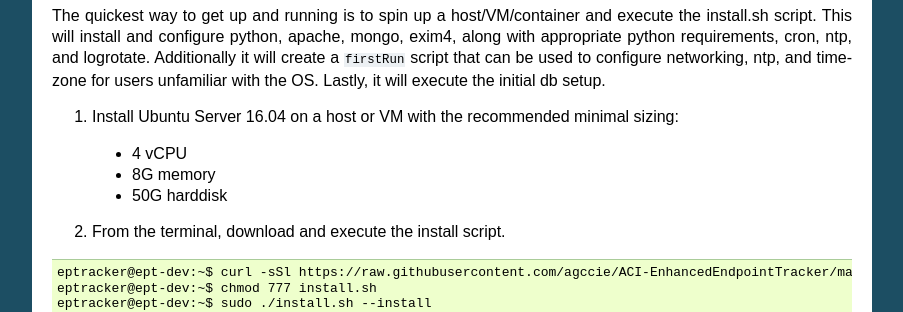
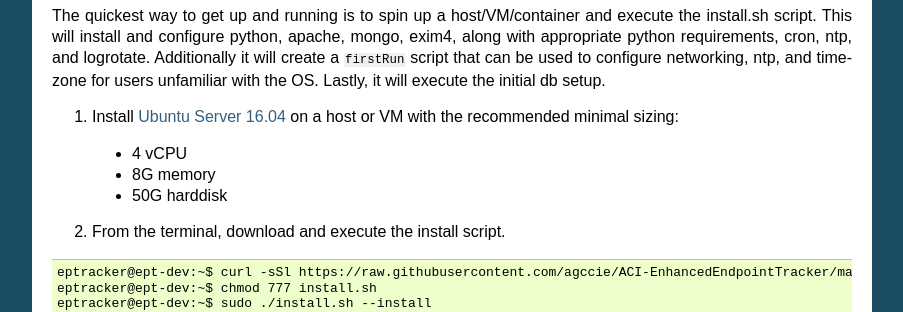
Before and after one commit to agccie/ACI-EnhancedEndpointTracker, a Sphinx documentation site: the page built from docs/install.rst, in a window 1280 px wide and 900 px high, scrolled down 877 px. Shown: the part 152-464 px from the top of the window, without its empty margins (198-1101 px from the left). Built offline with Sphinx 7.4.7, drawn with Linux system fonts in a browser that asks for light colours; part of the change alters nothing that is shown.

```diff
--- a/docs/install.rst
+++ b/docs/install.rst
@@ -54,7 +54,7 @@ Easy Setup
 """"""""""
 The quickest way to get up and running is to spin up a host/VM/container and execute the install.sh script.  This will install and configure python, apache, mongo, exim4, along with appropriate python requirements, cron, ntp, and logrotate.  Additionally it will create a ``firstRun`` script that can be used to configure networking, ntp, and timezone for users unfamiliar with the OS.  Lastly, it will execute the initial db setup.
 
-1.  Install Ubuntu Server 16.04 on a host or VM with the recommended minimal sizing:
+1.  Install `Ubuntu Server 16.04 <https://www.ubuntu.com/download/server>`_ on a host or VM with the recommended minimal sizing:
 
    * 4 vCPU
    * 8G memory
```
